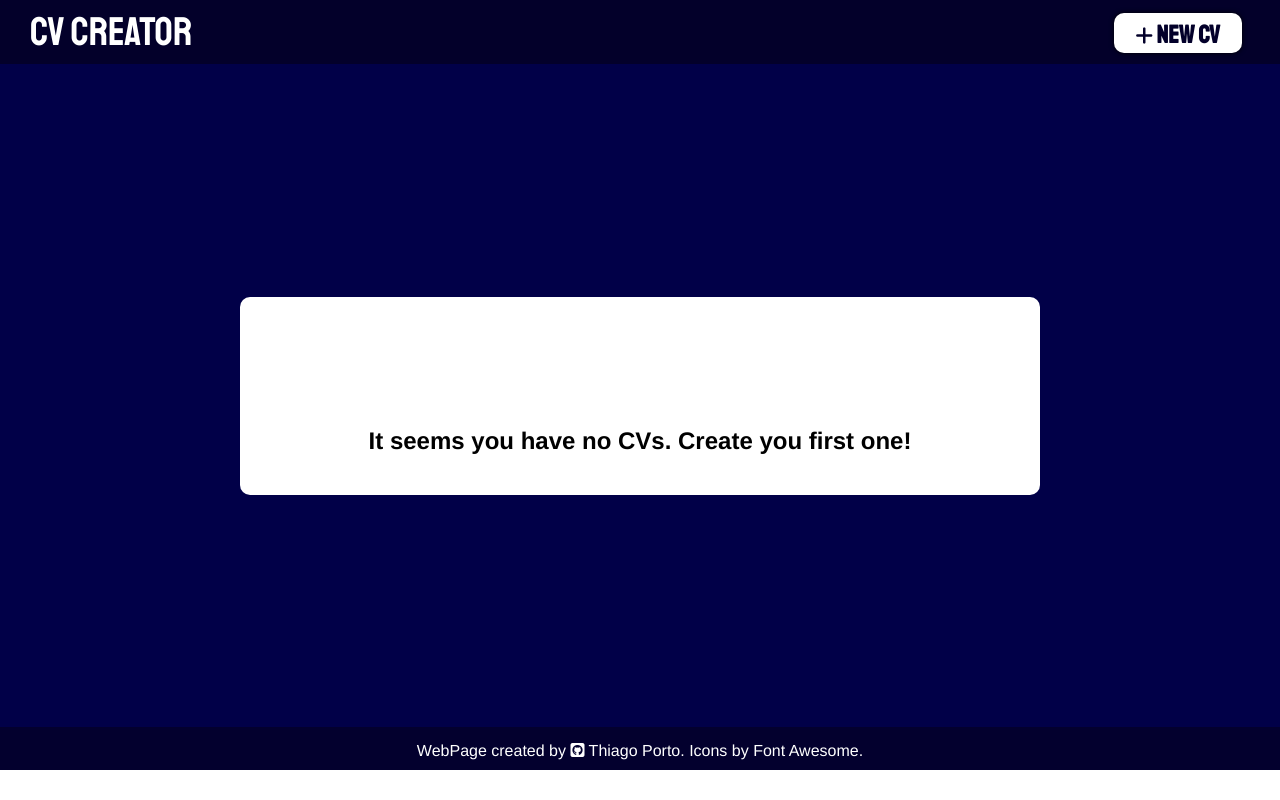
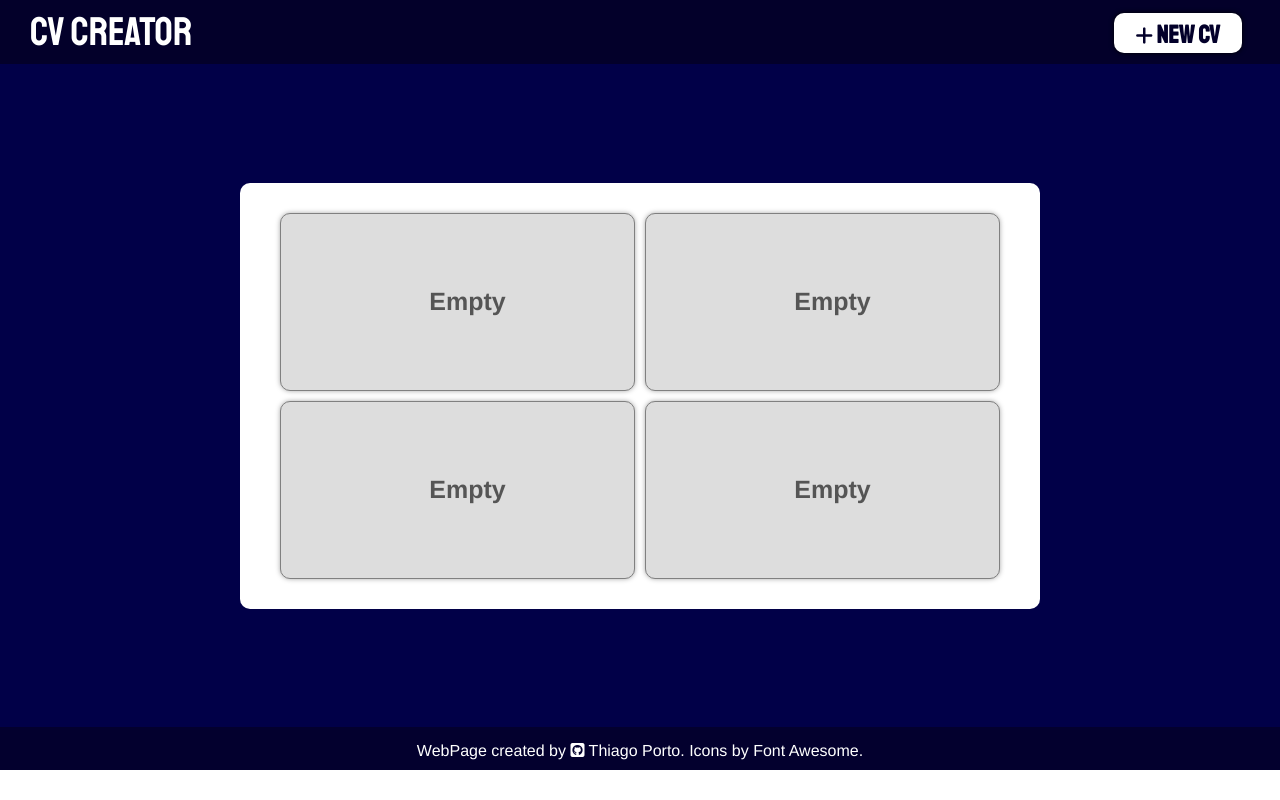
Before and after one commit to thiago-porto25/cv-project, a React (Create React App) app: page / in a window 1280 px wide. Built offline with nearby package versions, Linux system fonts and the light colour scheme.

Commit message:
basically fisinhed the project, need final tests

```diff
--- a/src/components/Skills/index.js
+++ b/src/components/Skills/index.js
@@ -1,6 +1,7 @@
 /* eslint-disable react-hooks/exhaustive-deps */
 import React, { useState, useEffect, useContext } from 'react'
 import DataContext from '../../context/DataContext'
+import { LoadingModal } from '..'
 import {
   AddSkill,
   ButtonsContainer,
@@ -18,6 +19,7 @@ import {
 
 export default function Skills(props) {
   const { setCurrentCvIndex } = useContext(DataContext)
+  const [isLoading, setIsLoading] = useState(false)
   const [newSkill, setNewSkill] = useState('')
   const [skillsList, setSkillsList] = useState([])
 
@@ -59,6 +61,8 @@ export default function Skills(props) {
   }, [])
 
   return (
+    <>
+      {isLoading && <LoadingModal />}
       <Container>
         {props.whichPage === 'creating' && <Title>Skills</Title>}
         <Form
@@ -67,7 +71,9 @@ export default function Skills(props) {
             props.setCurrentCv({ ...props.currentCv, skills: skillsList })
 
             if (props.whichPage === 'creating') {
+              setIsLoading(true)
               setTimeout(() => {
+                setIsLoading(false)
                 props.setInSkills(false)
                 props.setInCreating(false)
                 props.setInPreview(true)
@@ -87,7 +93,10 @@ export default function Skills(props) {
             <AddSkill
               type="button"
               onClick={() => {
-              setSkillsList((prev) => [...prev, newSkill])
+                setSkillsList((prev) => {
+                  if (skillsList.length >= 5) return prev
+                  else return [...prev, newSkill]
+                })
                 setNewSkill('')
               }}
             >
@@ -119,5 +128,6 @@ export default function Skills(props) {
           )}
         </Form>
       </Container>
+    </>
   )
 }
--- a/src/pages/Home.js
+++ b/src/pages/Home.js
@@ -16,12 +16,6 @@ const CvsContainer = styled.div`
     grid-template-columns: 1fr;
     grid-template-rows: 1fr 1fr 1fr 1fr;
   }
-`
-
-const EmptyMessage = styled.h1`
-  color: black;
-  margin: 0 auto;
-  margin-top: 100px;
 `
 
 const HomeBg = styled.section`
@@ -77,11 +71,6 @@ export default function Home(props) {
       <Header {...props} data={data} />
       <HomeBg>
         <HomeContainer>
-          {!data && (
-            <EmptyMessage>
-              It seems you have no CVs. Create you first one!
-            </EmptyMessage>
-          )}
           <CvsContainer>
             {data &&
               data.map((item, i) => (
@@ -99,7 +88,14 @@ export default function Home(props) {
                   }}
                 />
               ))}
-            {data && data.length === 1 ? (
+            {!data || (data && data.length === 0) ? (
+              <>
+                <EmptyCvItem />
+                <EmptyCvItem />
+                <EmptyCvItem />
+                <EmptyCvItem />
+              </>
+            ) : data && data.length === 1 ? (
               <>
                 <EmptyCvItem />
                 <EmptyCvItem />
--- a/src/pages/Preview.js
+++ b/src/pages/Preview.js
@@ -60,6 +60,11 @@ const NoCv = styled.h1`
   padding: 20px 20px;
 `
 
+const RedText = styled.p`
+  color: red;
+  margin-bottom: 40px;
+`
+
 export default function Preview(props) {
   const { setData, data, currentCvIndex } = useContext(DataContext)
   const [isEditingInfo, setIsEditingInfo] = useState(false)
@@ -74,16 +79,31 @@ export default function Preview(props) {
 
     myCv.style.paddingLeft = '20px'
     myCv.style.paddingRight = '20px'
+
     myEditButtons.forEach((item) => (item.style.color = 'transparent'))
 
-    toPng(myCv, { quality: 0.2 }).then(function (dataUrl) {
+    toPng(myCv, { quality: 0.95 }).then((dataUrl) => {
       let link = document.createElement('a')
-      link.download = 'my-image-name.jpeg'
+      link.download = 'my-image-name.png'
       const pdf = new jsPDF()
+      let position = 0
       const imgProps = pdf.getImageProperties(dataUrl)
       const pdfWidth = pdf.internal.pageSize.getWidth()
+      const pageHeight = pdf.internal.pageSize.getHeight()
       const pdfHeight = (imgProps.height * pdfWidth) / imgProps.width
-      pdf.addImage(dataUrl, 'PNG', 0, 0, pdfWidth, pdfHeight)
+      let heightLeft = pdfHeight
+
+      pdf.addImage(dataUrl, 'PNG', 0, position, pdfWidth, pdfHeight)
+      heightLeft -= pageHeight
+      console.log(heightLeft)
+
+      while (heightLeft >= 0) {
+        position = heightLeft - pdfHeight
+        pdf.addPage()
+        pdf.addImage(dataUrl, 'PNG', 0, position, pdfWidth, pdfHeight)
+        heightLeft -= pageHeight
+      }
+
       pdf.save('CV.pdf')
       myCv.style.paddingLeft = ''
       myCv.style.paddingRight = ''
@@ -98,7 +118,6 @@ export default function Preview(props) {
       <PreviewBg>
         <Container>
           {props.currentCv ? (
-            <>
             <DocPreview
               className="myCv"
               currentCvIndex={currentCvIndex}
@@ -115,6 +134,9 @@ export default function Preview(props) {
               setIsEditingInfo={setIsEditingInfo}
               setIsEditingSkills={setIsEditingSkills}
             />
+          ) : (
+            <NoCv>You must have a CV to be able to view it.</NoCv>
+          )}
           <DownloadButton
             disabled={
               !isEditingEduc &&
@@ -128,10 +150,7 @@ export default function Preview(props) {
           >
             Download as PDF
           </DownloadButton>
-            </>
-          ) : (
-            <NoCv>You must have a CV to be able to view it.</NoCv>
-          )}
+          <RedText>Works better in a Desktop!</RedText>
         </Container>
       </PreviewBg>
       <Footer />
```
Lines whose indentation alone changed are shown as unchanged.
